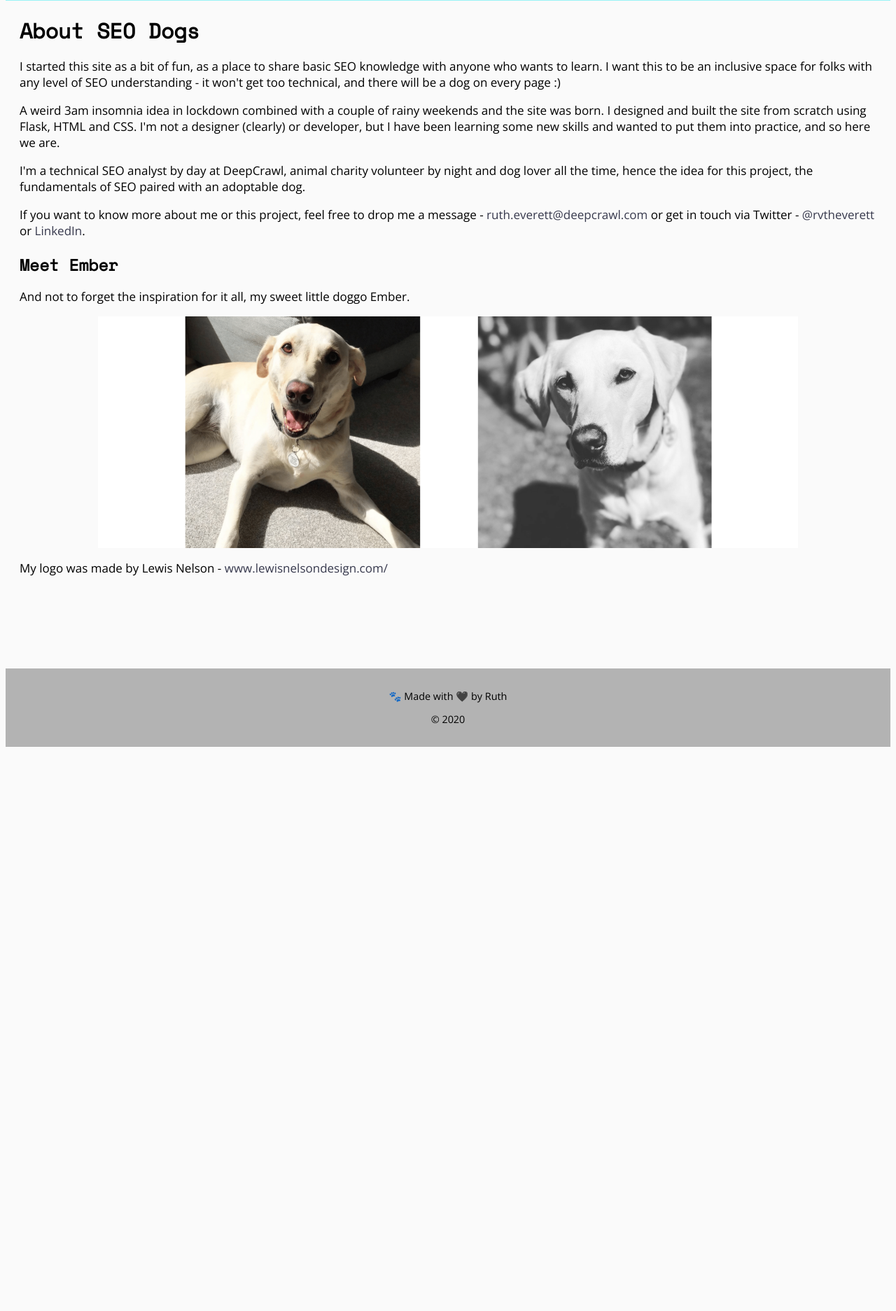
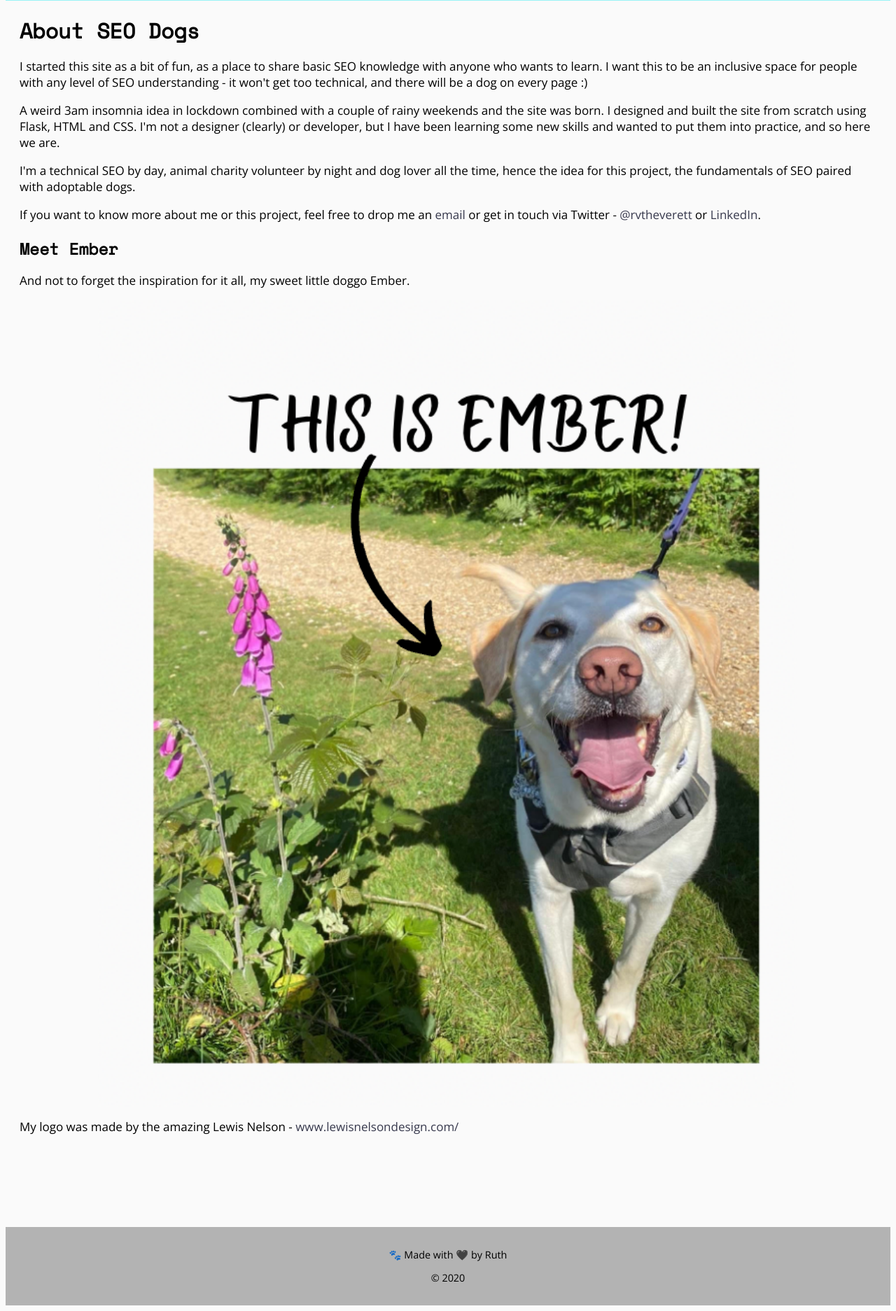
Before and after one commit to rvth/seo-dogs, a Flask app: page /about in a window 1280 px wide. Shown: the part 419-2292 px from the top of the page at 70% size. Before the commit the page ends 1486 px from the top, so only its background shows below. Run offline with Flask 2, Linux system fonts and the light colour scheme.

Commit message:
about updates

```diff
--- a/templates/about.html
+++ b/templates/about.html
@@ -9,19 +9,19 @@
     {% block content %}
 
 <h1>About SEO Dogs</h1>
-    <p>I started this site as a bit of fun, as a place to share basic SEO knowledge with anyone who wants to learn. I want this to be an inclusive space for folks with any level of SEO understanding - it won't get too technical, and there will be a dog on every page :)</p>
+    <p>I started this site as a bit of fun, as a place to share basic SEO knowledge with anyone who wants to learn. I want this to be an inclusive space for people with any level of SEO understanding - it won't get too technical, and there will be a dog on every page :)</p>
 
     <p>A weird 3am insomnia idea in lockdown combined with a couple of rainy weekends and the site was born. I designed and built the site from scratch using Flask, HTML and CSS. I'm not a designer (clearly) or developer, but I have been learning some new skills and wanted to put them into practice, and so here we are.</p>
 
-    <p>I'm a technical SEO analyst by day at DeepCrawl, animal charity volunteer by night and dog lover all the time, hence the idea for this project, the fundamentals of SEO paired with an adoptable dog.</p>
+    <p>I'm a technical SEO by day, animal charity volunteer by night and dog lover all the time, hence the idea for this project, the fundamentals of SEO paired with adoptable dogs.</p>
 
-    <p>If you want to know more about me or this project, feel free to drop me a message - <a href="mailto:ruth.everett@deepcrawl.com">ruth.everett@deepcrawl.com</a> or get in touch via Twitter - <a href="https://twitter.com/rvtheverett">@rvtheverett</a> or <a href="https://www.linkedin.com/in/ruth-everett-b01a6213b/">LinkedIn</a>. </p>
+    <p>If you want to know more about me or this project, feel free to drop me an <a href="mailto:ruthx27@gmail.com">email</a> or get in touch via Twitter - <a href="https://twitter.com/rvtheverett">@rvtheverett</a> or <a href="https://www.linkedin.com/in/ruth-everett/">LinkedIn</a>. </p>
 
 <h2>Meet Ember</h2>
     <p>And not to forget the inspiration for it all, my sweet little doggo Ember.</p>
-    <img alt="Ember" src="{{url_for('static', filename='ember.webp')}}" class="responsive">
+    <img alt="Ember" src="{{url_for('static', filename='ember_2.webp')}}" class="responsive">
 
-    <p>My logo was made by Lewis Nelson - <a href="https://www.lewisnelsondesign.com/">www.lewisnelsondesign.com/</a></p>
+    <p>My logo was made by the amazing Lewis Nelson - <a href="https://www.lewisnelsondesign.com/">www.lewisnelsondesign.com/</a></p>
 <br>
 <br>
 <br>
```
Also changed, not shown: static/ember_2.webp (added), 1 other file.
